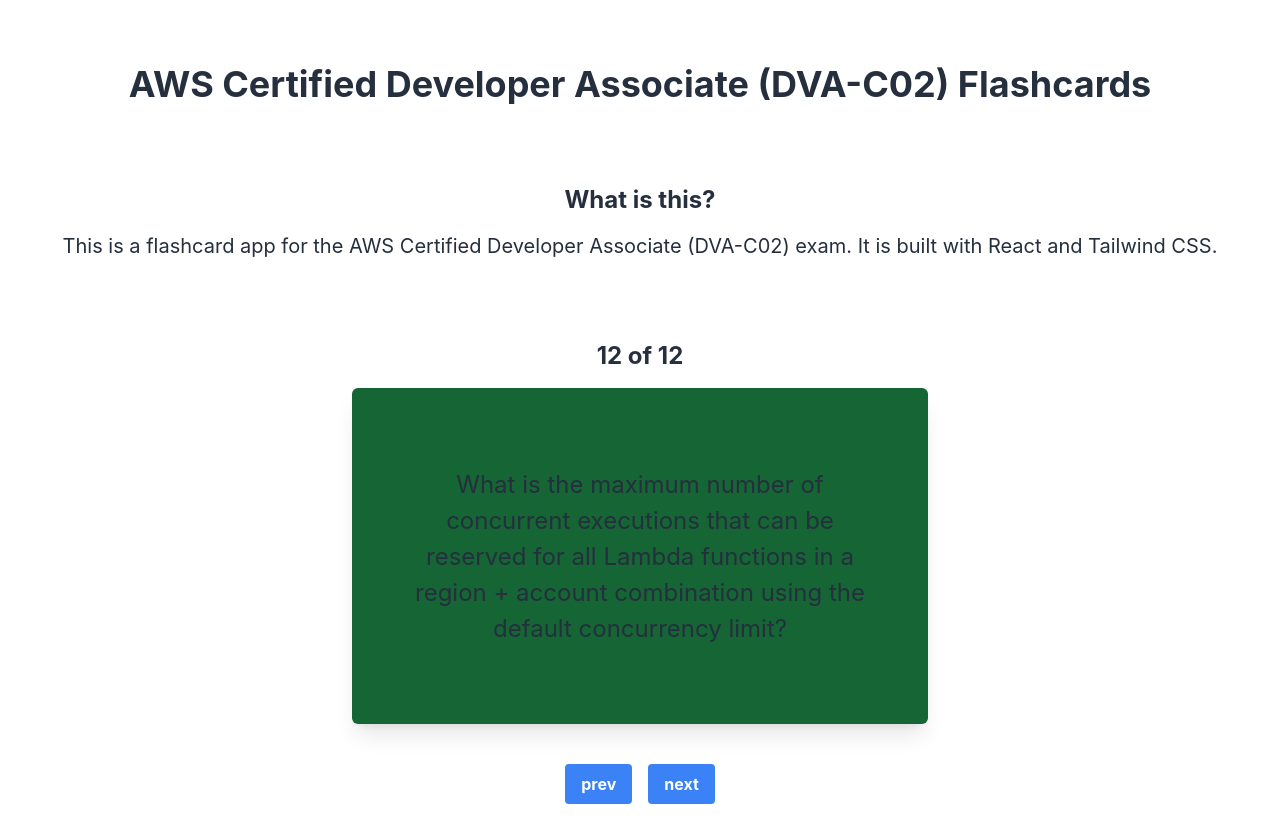
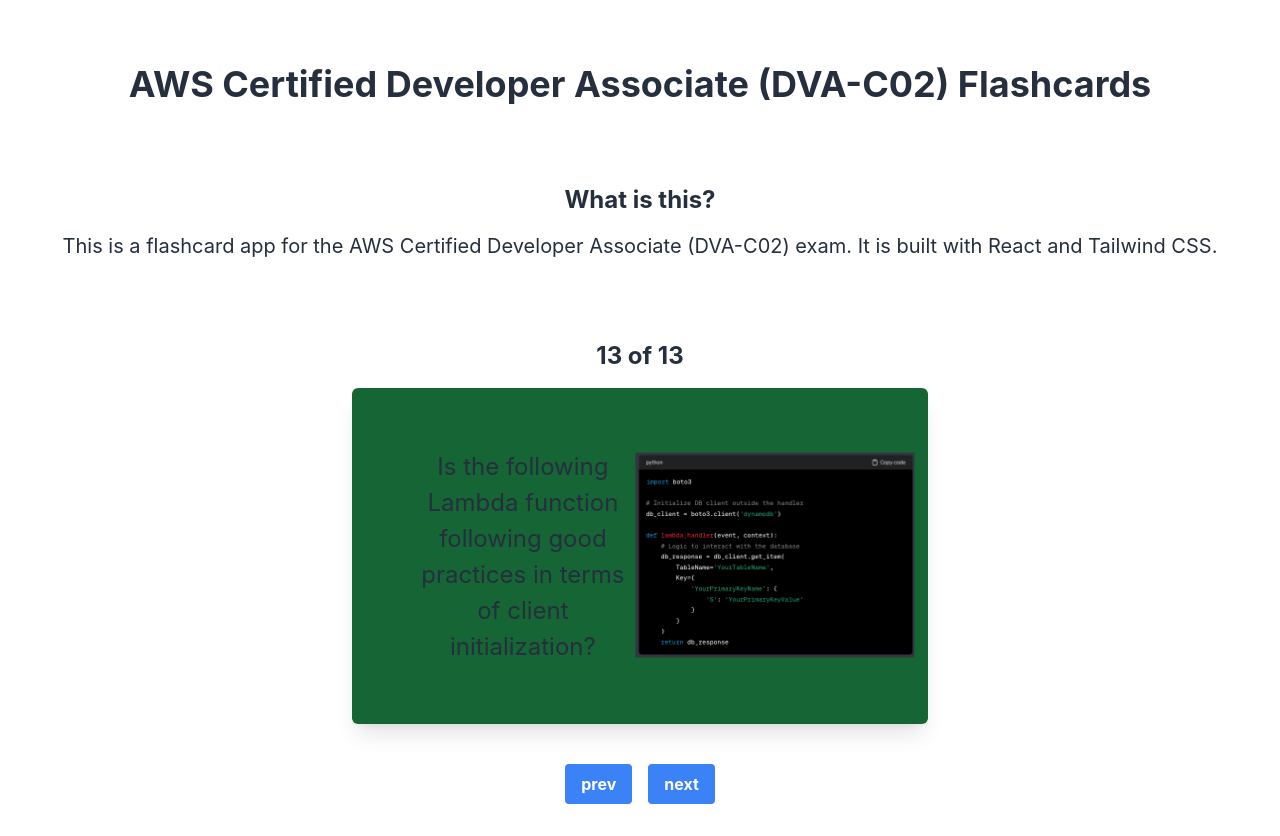
Before and after one commit to gerjunior/flashcards, a React (Vite) app: page / in a window 1280 px wide. Both pictures are taken after a click on the button "prev". Built offline with nearby package versions, Linux system fonts and the light colour scheme.

Commit message:
feat: allow images on flashcards

```diff
--- a/src/components/CardFlip/CardFlip.tsx
+++ b/src/components/CardFlip/CardFlip.tsx
@@ -18,8 +18,14 @@
   return (
     <div className="w-96 h-56 m-4 scale-150">
       <div className={`card ${shouldAnimate ? 'duration-700 ease-in-out' : ''} ${isFlipped ? 'rotate-y-180' : ''}`} onClick={handleClick}>
-        <div className={`front absolute w-full h-full ${colorMap[card.category]} rounded shadow-lg flex items-center justify-center p-10`}>
+        <div className={`front absolute w-full h-full ${colorMap[card.category]} rounded shadow-lg flex items-center justify-evenly p-10`}>
           {card.front}
+          {card.image && (
+            <div className="ml-8">
+              <img src={card.image} alt={card.front} className="scale-150" />
+            </div>
+            )
+          }
         </div>
         <div
           className={`back absolute w-full h-full ${
--- a/src/data/source.ts
+++ b/src/data/source.ts
@@ -1,6 +1,9 @@
+import LambdaHandlerImage from '../assets/lambda_handler.png'
+
 export type Card = {
   front: string;
   back: string;
+  image?: string;
   category: 'development' | 'security' | 'database';
 };
 
@@ -67,4 +70,10 @@
     back: '900',
     category: 'development',
   },
+  {
+    front: `Is the following Lambda function following good practices in terms of client initialization?`,
+    back: 'Yes. The client is initialized outside of the handler function.',
+    category: 'development',
+    image: LambdaHandlerImage,
+  }
 ];
```
Also changed, not shown: src/assets/lambda_handler.png (added).
